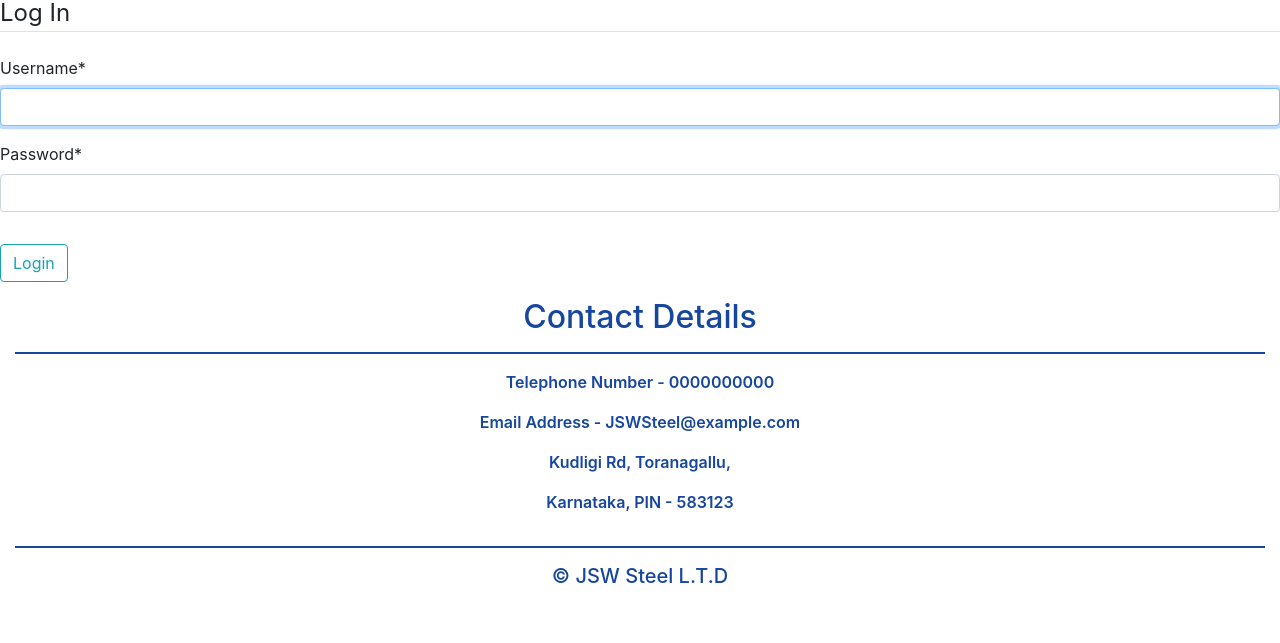
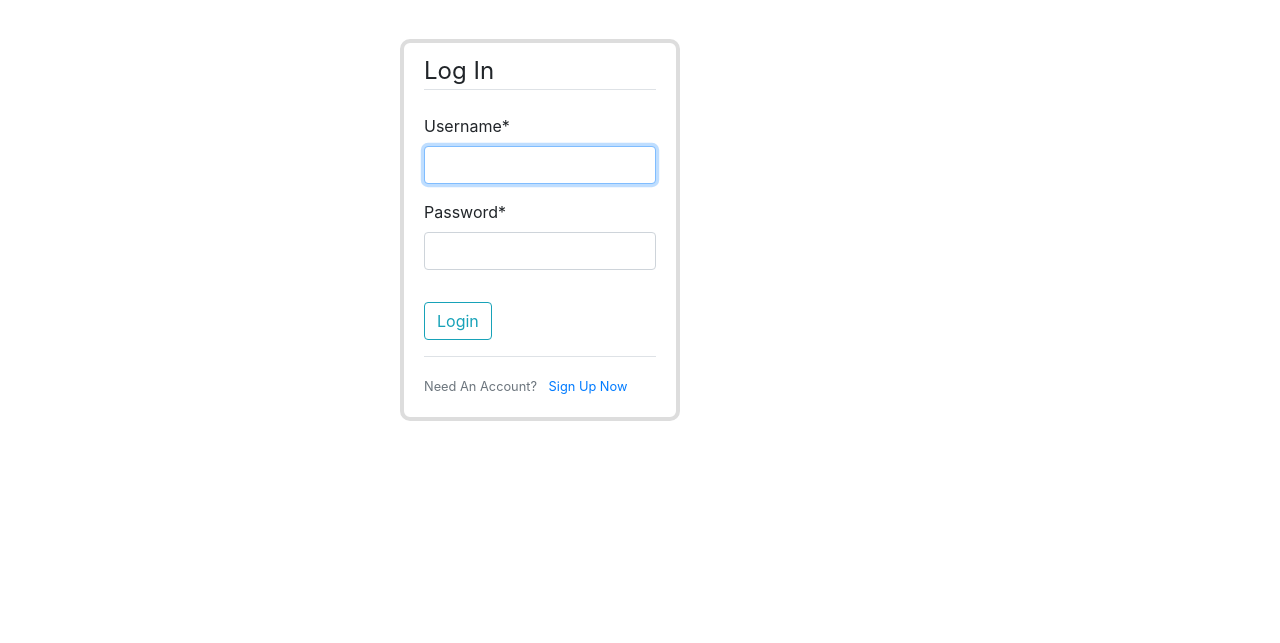
Before and after one commit to randomstate101/tepsite, a Django app: page /login/ in a window 1280 px wide. Shown: the part 157-800 px from the top of the page. Run offline with Django 3.2, Linux system fonts and the light colour scheme; some libraries are stand-ins or nearby versions.

Commit message:
login,register modified

```diff
--- a/tepsite/static/tepsite/style.css
+++ b/tepsite/static/tepsite/style.css
@@ -66,6 +66,7 @@ p {
   color: #16469d;
   font-weight: 600;
 }
+
 /*---Media Queries --*/
 @media (max-width: 992px) {
   .tth {
--- a/users/templates/users/login.html
+++ b/users/templates/users/login.html
@@ -1,7 +1,117 @@
-{% extends "tepsite/index.html" %}
+{% load static %}
 {% load crispy_forms_tags %}
-{% block content %}
-    <div class="content-section">
+
+<!DOCTYPE html>
+<html lang="en">
+  <head>
+    <meta charset="utf-8" />
+    <meta name="viewport" content="width=device-width, initial-scale=1" />
+    <title>Login</title>
+    <link rel="stylesheet" href="https://maxcdn.bootstrapcdn.com/bootstrap/4.0.0/css/bootstrap.min.css"/>
+    <script src="https://ajax.googleapis.com/ajax/libs/jquery/3.3.1/jquery.min.js"></script>
+    <script src="https://cdnjs.cloudflare.com/ajax/libs/popper.js/1.12.9/umd/popper.min.js"></script>
+    <script src="https://maxcdn.bootstrapcdn.com/bootstrap/4.0.0/js/bootstrap.min.js"></script>
+    <script src="https://use.fontawesome.com/releases/v5.0.8/js/all.js"></script>
+    <link rel="stylesheet" href="{% static 'tepsite/style.css' %}"/>
+    <style >
+      .login{
+
+        background: #ffffff;
+        padding: 10px 20px 20px;
+        border: 4px solid #dddddd;
+        border-radius: 10px;
+        margin-bottom: 20px;
+        margin-left:400px;
+        margin-right:600px;
+        margin-top:60px;
+
+      }
+
+    </style>
+  </head>
+  <body>
+    <!-- Navigation -->
+    <nav class="navbar navbar-expand-lg navbar-light sticky-top tth">
+      <div class="container-fluid">
+        <div class="title1">
+          <img src="img/jsw-steel2.png" class="JSWlogo" alt="" />
+        </div>
+        <button
+          class="navbar-toggler"
+          type="button"
+          data-toggle="collapse"
+          data-target="#navbarResponsive"
+        >
+          <span class="navbar-toggler-icon"></span>
+        </button>
+        <div class="collapse navbar-collapse" id="navbarResponsive">
+          <ul class="navbar-nav ml-auto">
+            <li class="nav-item active">
+              <a style="color: white;" class="nav-link" href="#"
+                ><svg
+                  class="bi bi-house-fill"
+                  width="1em"
+                  height="1em"
+                  viewBox="0 0 16 16"
+                  fill="currentColor"
+                  xmlns="http://www.w3.org/2000/svg"
+                >
+                  <path
+                    fill-rule="evenodd"
+                    d="M8 3.293l6 6V13.5a1.5 1.5 0 0 1-1.5 1.5h-9A1.5 1.5 0 0 1 2 13.5V9.293l6-6zm5-.793V6l-2-2V2.5a.5.5 0 0 1 .5-.5h1a.5.5 0 0 1 .5.5z"
+                  />
+                  <path
+                    fill-rule="evenodd"
+                    d="M7.293 1.5a1 1 0 0 1 1.414 0l6.647 6.646a.5.5 0 0 1-.708.708L8 2.207 1.354 8.854a.5.5 0 1 1-.708-.708L7.293 1.5z"
+                  />
+                </svg>
+                Home</a
+              >
+            </li>
+            <li class="nav-item">
+              <a class="nav-link" style="color: white;" href="#"
+                ><svg
+                  aria-hidden="true"
+                  width="1em"
+                  height="1em"
+                  focusable="false"
+                  data-prefix="fas"
+                  data-icon="address-book"
+                  class="svg-inline--fa fa-address-book fa-w-14"
+                  role="img"
+                  xmlns="http://www.w3.org/2000/svg"
+                  viewBox="0 0 448 512"
+                >
+                  <path
+                    fill="currentColor"
+                    d="M436 160c6.6 0 12-5.4 12-12v-40c0-6.6-5.4-12-12-12h-20V48c0-26.5-21.5-48-48-48H48C21.5 0 0 21.5 0 48v416c0 26.5 21.5 48 48 48h320c26.5 0 48-21.5 48-48v-48h20c6.6 0 12-5.4 12-12v-40c0-6.6-5.4-12-12-12h-20v-64h20c6.6 0 12-5.4 12-12v-40c0-6.6-5.4-12-12-12h-20v-64h20zm-228-32c35.3 0 64 28.7 64 64s-28.7 64-64 64-64-28.7-64-64 28.7-64 64-64zm112 236.8c0 10.6-10 19.2-22.4 19.2H118.4C106 384 96 375.4 96 364.8v-19.2c0-31.8 30.1-57.6 67.2-57.6h5c12.3 5.1 25.7 8 39.8 8s27.6-2.9 39.8-8h5c37.1 0 67.2 25.8 67.2 57.6v19.2z"
+                  ></path>
+                </svg>
+                Contact Us</a
+              >
+            </li>
+            <li class="nav-item">
+              <a class="nav-link" style="color: white;" href="#">Button</a>
+            </li>
+{%block link%}
+            <li class="nav-item">
+              <a class="nav-link" style="color: white;" href="{%url 'register'%}">Register</a>
+            </li>
+{%endblock link%}
+          </ul>
+        </div>
+      </div>
+    </nav>
+    {% if messages %}
+            {% for message in messages %}
+              <div class="alert alert-{{ message.tags }}">
+                {{ message }}
+              </div>
+            {% endfor %}
+          {% endif %}
+    {%block content%}
+    <div class="login">
+
         <form method="POST">
             {% csrf_token %}
             <fieldset class="form-group">
@@ -12,6 +122,13 @@
                 <button class="btn btn-outline-info" type="submit">Login</button>
             </div>
         </form>
+        <div class="border-top pt-3">
+            <small class="text-muted">
+                Need An Account? <a class="ml-2" href="{% url 'register' %}">Sign Up Now</a>
+            </small>
+        </div>
+    </div>
+    {% endblock content%}
 
-    </div>
-{% endblock content %}
+  </body>
+</html>
```
Also changed, not shown: users/templates/users/logout.html (+9 -1 lines), users/templates/users/register.html (+7 -2 lines), db.sqlite3.
